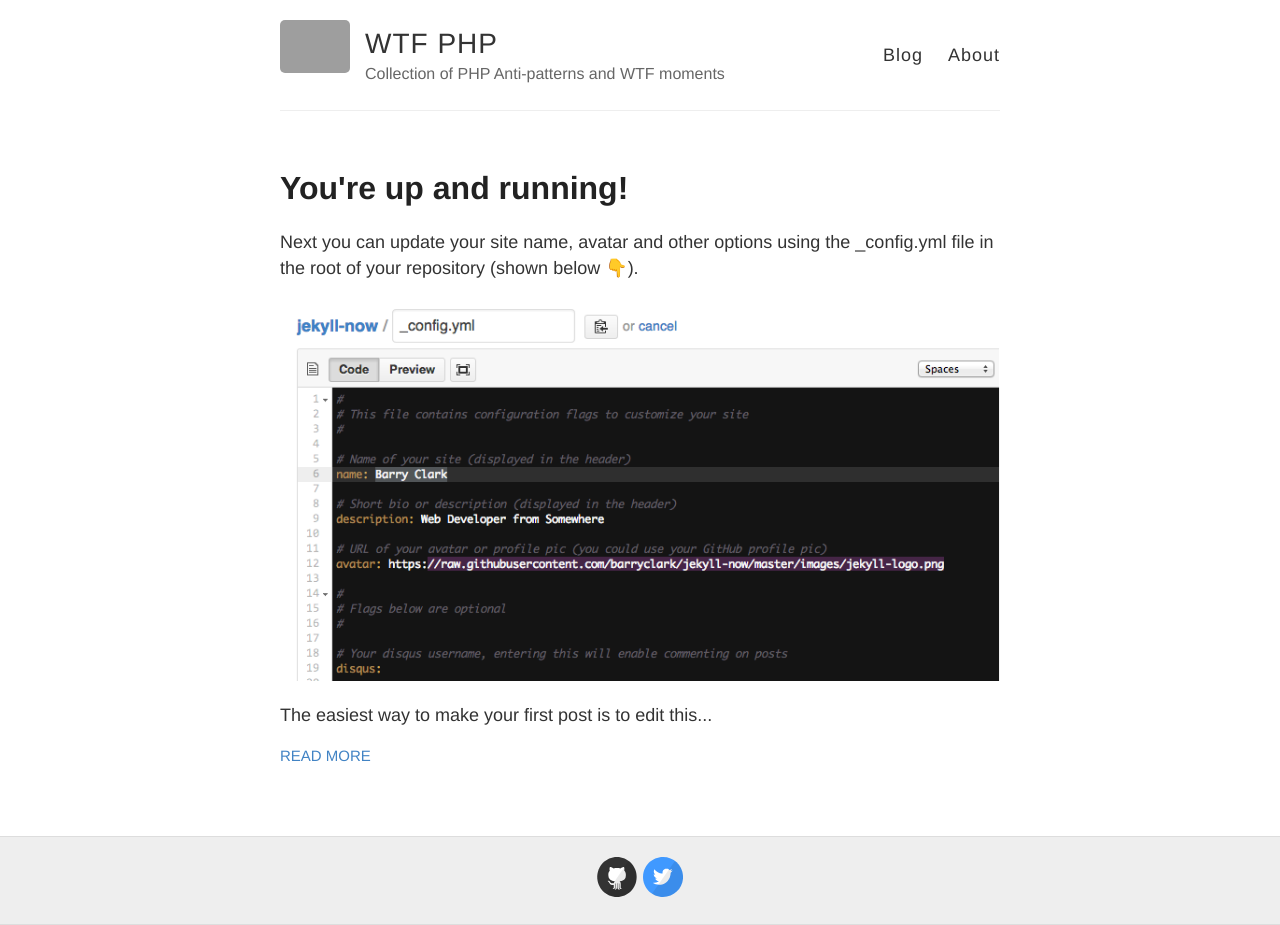
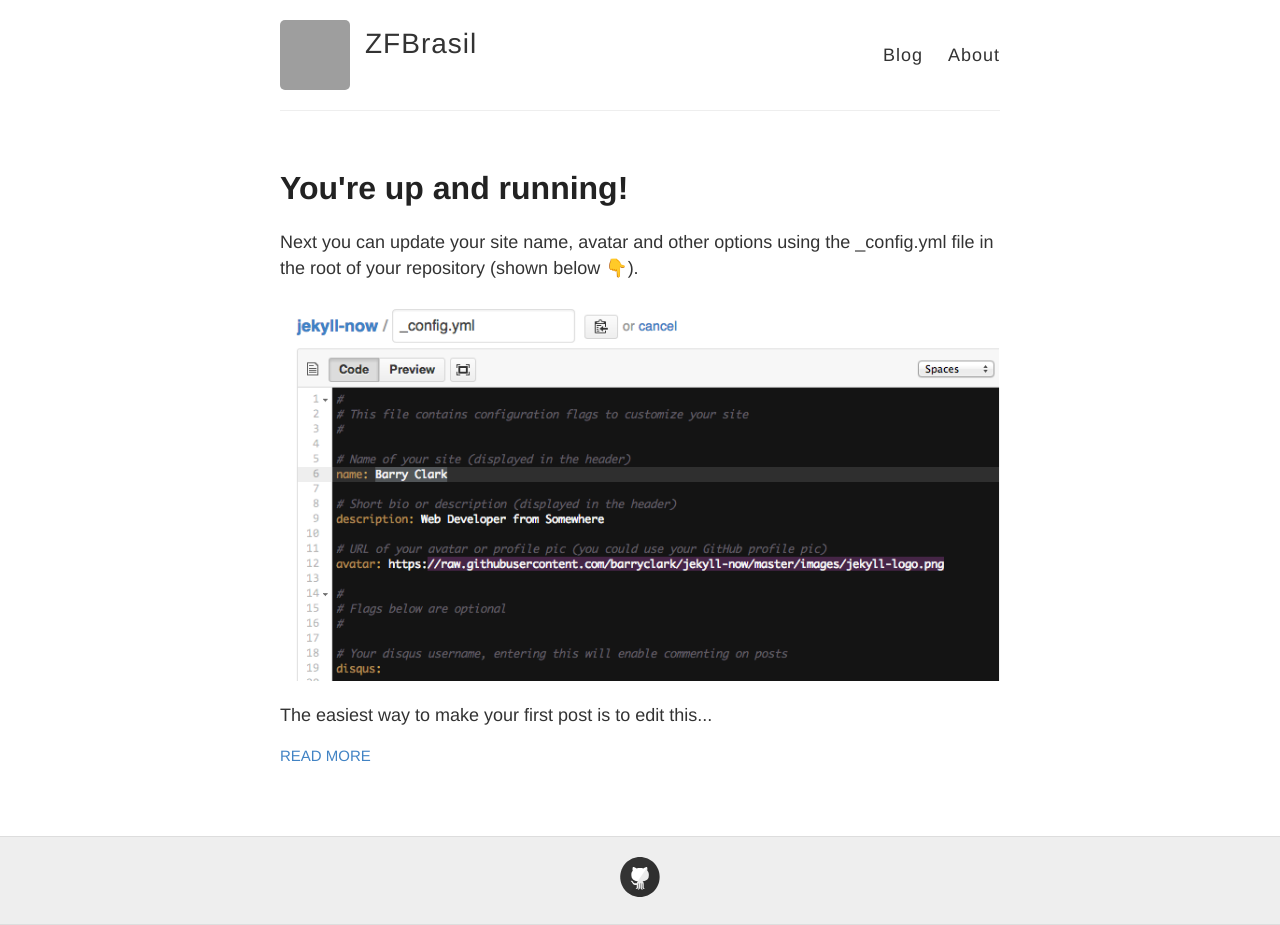
Before and after one commit to zfbrasil/zfbrasil, a Jekyll site: the page built from index.html, in a window 1280 px wide. Built offline with Jekyll 4.4.1, drawn with Linux system fonts in a browser that asks for light colours; emoji names are drawn with the system emoji font; part of the change alters nothing that is shown; grey boxes are pictures that could not be loaded.

Commit message:
clean configuration

```diff
--- a/_config.yml
+++ b/_config.yml
@@ -1,72 +1,42 @@
-#
-# This file contains configuration flags to customize your site
-#
 
-# Name of your site (displayed in the header)
-name: WTF PHP
+name: ZFBrasil
+description:
 
-# Short bio or description (displayed in the header)
-description: Collection of PHP Anti-patterns and WTF moments
+avatar: https://avatars2.githubusercontent.com/u/3143718
 
-# URL of your avatar or profile pic (you could use your GitHub profile pic)
-avatar: https://raw.githubusercontent.com/barryclark/jekyll-now/master/images/jekyll-logo.png
-
-#
-# Flags below are optional
-#
-
-# Includes an icon in the footer for each username you enter
 footer-links:
   dribbble:
   email:
   facebook:
   flickr:
-  github: amacgregor/wtfphp
+  github: zfbrasil
   instagram:
   linkedin:
   pinterest:
-  rss: # just type anything here for a working RSS icon, make sure you set the "url" above!
-  twitter: wtfphp
-  stackoverflow: # your stackoverflow profile, e.g. "users/50476/bart-kiers"
+  rss:
+  twitter:
+  stackoverflow:
 
-# Your disqus shortname, entering this will enable commenting on posts
 disqus:
+google_analytics:
+url: http://zfbrasil.github.io
 
-# Enter your Google Analytics web tracking code (e.g. UA-2110908-2) to activate tracking
-google_analytics: UA-54326747-1
-
-# Your website URL (e.g. http://barryclark.github.io or http://www.barryclark.co)
-# Used for Sitemap.xml and your RSS feed
-url: http://www.wtfphp.com
-
-# If you're hosting your site at a Project repository on GitHub pages
-# (http://yourusername.github.io/repository-name)
-# and NOT your User repository (http://yourusername.github.io)
-# then add in the baseurl here, like this: "/repository-name"
 baseurl: ""
-
-#
-# !! You don't need to change any of the configuration flags below !!
-#
 
 markdown: kramdown
 highlighter: pygments
 permalink: /:title/
 
-# The release of Jekyll Now that you're using
 version: v1.0.0
 
-# Set the Sass partials directory, as we're using @imports
 sass:
   sass_dir: _scss
-  style: :expanded # You might prefer to minify using :compressed
+  style: :expanded
 
-# Use the following plug-ins
 gems:
-  - jemoji # Emoji please!
-  - jekyll-sitemap # Create a sitemap using the official Jekyll sitemap gem
+  - jemoji
+  - jekyll-sitemap
 
-# Exclude these files from your production _site
 exclude:
     - Gemfile
     - Gemfile.lock
```
